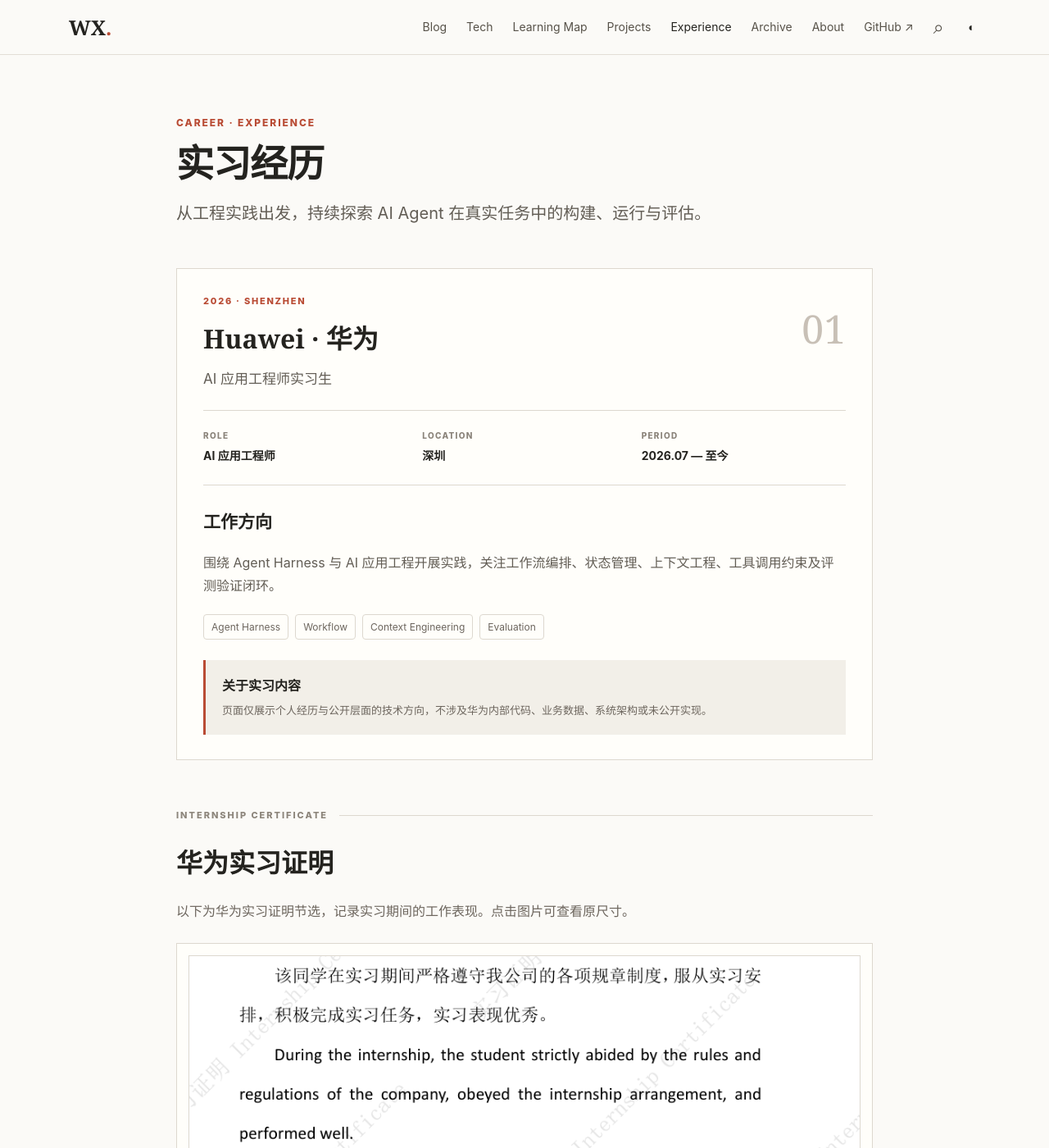
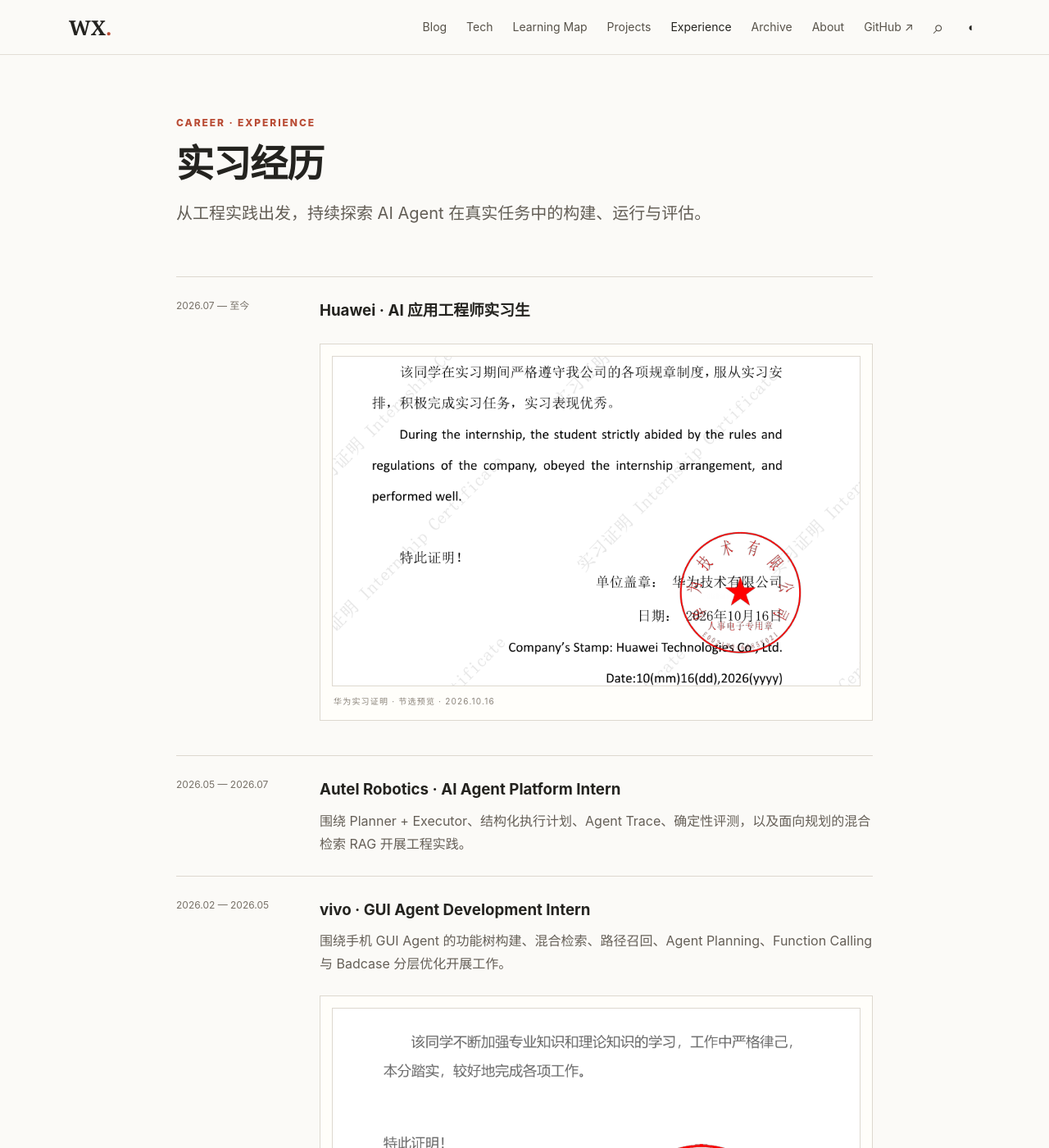
Before and after one commit to telawang91-dotcom/telawang91-dotcom.github.io, a Jekyll site: the page built from experience.md, in a window 1280 px wide and 1400 px high. Shown: the whole window at 82% size. Built offline with Jekyll 4.4.1, drawn with Linux system fonts in a browser that asks for light colours; some of the changed text lies outside the part shown.

Commit message:
Simplify Huawei experience to match vivo timeline layout

```diff
--- a/experience.md
+++ b/experience.md
@@ -9,50 +9,13 @@
   <h1>实习经历</h1>
   <p class="lead">从工程实践出发，持续探索 AI Agent 在真实任务中的构建、运行与评估。</p>
 
-  <section class="experience-feature">
-    <div class="experience-feature-head">
-      <div>
-        <p class="experience-kicker">2026 · SHENZHEN</p>
-        <h2>Huawei · 华为</h2>
-        <p class="experience-role">AI 应用工程师实习生</p>
-      </div>
-      <span class="experience-mark">01</span>
-    </div>
-    <div class="experience-facts">
-      <div><span>ROLE</span><strong>AI 应用工程师</strong></div>
-      <div><span>LOCATION</span><strong>深圳</strong></div>
-      <div><span>PERIOD</span><strong>2026.07 — 至今</strong></div>
-    </div>
-    <h3>工作方向</h3>
-    <p>围绕 Agent Harness 与 AI 应用工程开展实践，关注工作流编排、状态管理、上下文工程、工具调用约束及评测验证闭环。</p>
-    <ul class="experience-tags">
-      <li>Agent Harness</li><li>Workflow</li><li>Context Engineering</li><li>Evaluation</li>
-    </ul>
-    <div class="experience-note">
-      <strong>关于实习内容</strong>
-      <p>页面仅展示个人经历与公开层面的技术方向，不涉及华为内部代码、业务数据、系统架构或未公开实现。</p>
-    </div>
-  </section>
-
-  <section class="offer-section">
-    <div class="section-heading"><span>INTERNSHIP CERTIFICATE</span><span class="rule"></span></div>
-    <h2>华为实习证明</h2>
-    <p class="offer-intro">以下为华为实习证明节选，记录实习期间的工作表现。点击图片可查看原尺寸。</p>
-    <figure class="offer-preview">
-      <a href="{{ '/assets/img/huawei-internship-certificate.png' | relative_url }}" target="_blank" rel="noreferrer"><img src="{{ '/assets/img/huawei-internship-certificate.png' | relative_url }}" alt="华为实习证明节选，盖章单位为华为技术有限公司，落款日期为 2026 年 10 月 16 日" loading="lazy"></a>
-      <figcaption>华为实习证明 · 节选预览 · 2026.10.16</figcaption>
-    </figure>
-    <div class="offer-meta">
-      <div><span>单位名称</span><strong>华为技术有限公司</strong></div>
-      <div><span>证明日期</span><strong>2026.10.16</strong></div>
-      <div><span>材料类型</span><strong>实习证明</strong></div>
-      <div><span>展示形式</span><strong>原件节选预览</strong></div>
-    </div>
-  </section>
-
   <section class="other-experience">
-    <div class="section-heading"><span>MORE EXPERIENCE</span><span class="rule"></span></div>
     <div class="timeline">
+      <div class="timeline-item"><div class="timeline-date">2026.07 — 至今</div><div><h3>Huawei · AI 应用工程师实习生</h3>
+        <figure class="offer-preview">
+          <a href="{{ '/assets/img/huawei-internship-certificate.png' | relative_url }}" target="_blank" rel="noreferrer"><img src="{{ '/assets/img/huawei-internship-certificate.png' | relative_url }}" alt="华为实习证明节选，盖章单位为华为技术有限公司，落款日期为 2026 年 10 月 16 日" loading="lazy"></a>
+          <figcaption>华为实习证明 · 节选预览 · 2026.10.16</figcaption>
+        </figure></div></div>
       <div class="timeline-item"><div class="timeline-date">2026.05 — 2026.07</div><div><h3>Autel Robotics · AI Agent Platform Intern</h3><p>围绕 Planner + Executor、结构化执行计划、Agent Trace、确定性评测，以及面向规划的混合检索 RAG 开展工程实践。</p></div></div>
       <div class="timeline-item"><div class="timeline-date">2026.02 — 2026.05</div><div><h3>vivo · GUI Agent Development Intern</h3><p>围绕手机 GUI Agent 的功能树构建、混合检索、路径召回、Agent Planning、Function Calling 与 Badcase 分层优化开展工作。</p>
         <figure class="offer-preview">
```
